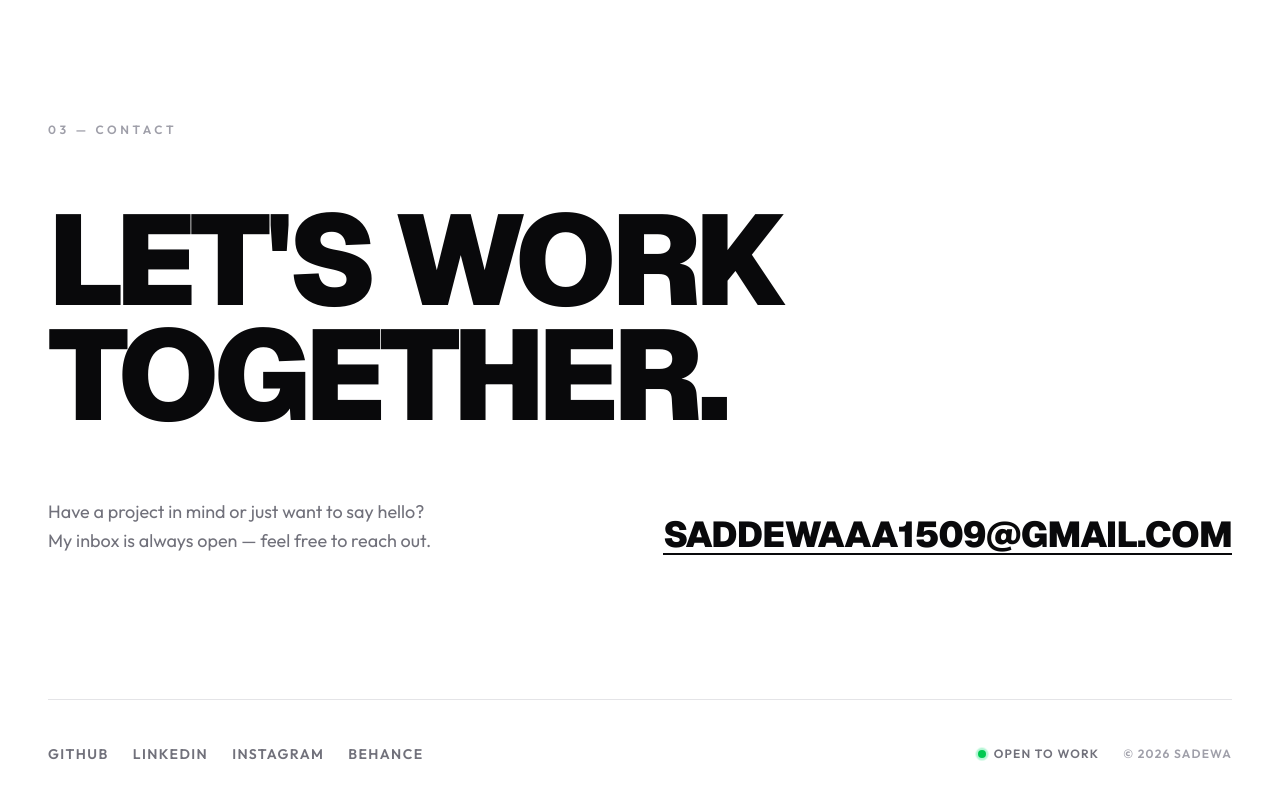
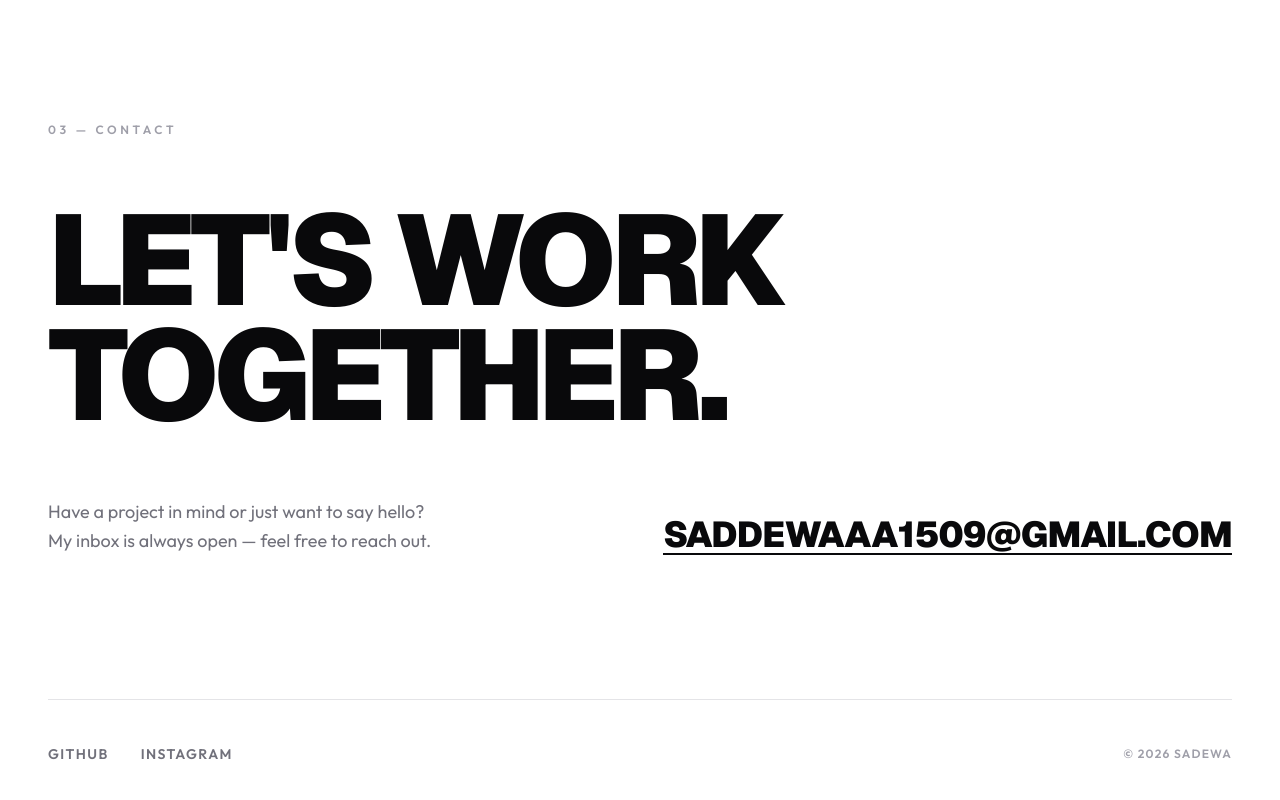
Before and after one commit to sadewaitsnoob/portofolio-de-sade, a Next.js app: page / in a window 1280 px wide. Shown: the part 2957-3757 px from the top of the page. Built offline with nearby package versions, Linux system fonts and the light colour scheme.

Commit message:
perbaikan pada bagian footer

```diff
--- a/src/components/Contact.tsx
+++ b/src/components/Contact.tsx
@@ -152,31 +152,17 @@ export default function Contact() {
           {/* Left: Social links */}
           <motion.div
             variants={itemVariants}
-            className="flex flex-wrap items-center gap-4 sm:gap-6"
+            className="flex flex-wrap items-center gap-6 sm:gap-8"
           >
-            <SocialLink href="https://github.com/" label="GitHub" />
-            <SocialLink href="https://linkedin.com/" label="LinkedIn" />
+            <SocialLink href="https://github.com/sadewaitsnoob" label="GitHub" />
             <SocialLink href="https://instagram.com/" label="Instagram" />
-            <SocialLink href="https://behance.net/" label="Behance" />
           </motion.div>
 
-          {/* Right: "Open to work" pulsing dot + copyright */}
+          {/* Right: Copyright */}
           <motion.div
             variants={itemVariants}
-            className="flex items-center justify-between gap-6 sm:justify-end"
+            className="flex items-center sm:justify-end"
           >
-            {/* Pulsing "Open to work" — exact Russell Numo detail */}
-            <div className="flex items-center gap-2">
-              <span className="relative flex h-2 w-2">
-                <span className="absolute inline-flex h-full w-full animate-ping rounded-full bg-green-400 opacity-75" />
-                <span className="relative inline-flex h-2 w-2 rounded-full bg-green-500" />
-              </span>
-              <span className="text-xs font-semibold uppercase tracking-widest text-zinc-500">
-                Open to work
-              </span>
-            </div>
-
-            {/* Copyright */}
             <span className="text-xs font-semibold uppercase tracking-widest text-zinc-400">
               © {new Date().getFullYear()} Sadewa
             </span>
--- a/src/components/Header.tsx
+++ b/src/components/Header.tsx
@@ -77,16 +77,10 @@ export default function Header() {
             </nav>
 
             {/* Bottom Meta in Mobile Menu */}
-            <div className="flex flex-col gap-4 border-t border-zinc-800 pt-6">
-              <div className="flex items-center gap-2">
-                <span className="relative flex h-2 w-2">
-                  <span className="absolute inline-flex h-full w-full animate-ping rounded-full bg-green-400 opacity-75" />
-                  <span className="relative inline-flex h-2 w-2 rounded-full bg-green-500" />
-                </span>
-                <span className="text-xs font-semibold uppercase tracking-widest text-zinc-400">
-                  Open to work
-                </span>
-              </div>
+            <div className="flex flex-col gap-2 border-t border-zinc-800 pt-6">
+              <span className="text-xs font-semibold uppercase tracking-widest text-zinc-500">
+                Email
+              </span>
               <a
                 href="mailto:saddewaaa1509@gmail.com"
                 className="text-sm font-semibold text-zinc-300 break-all"
```
